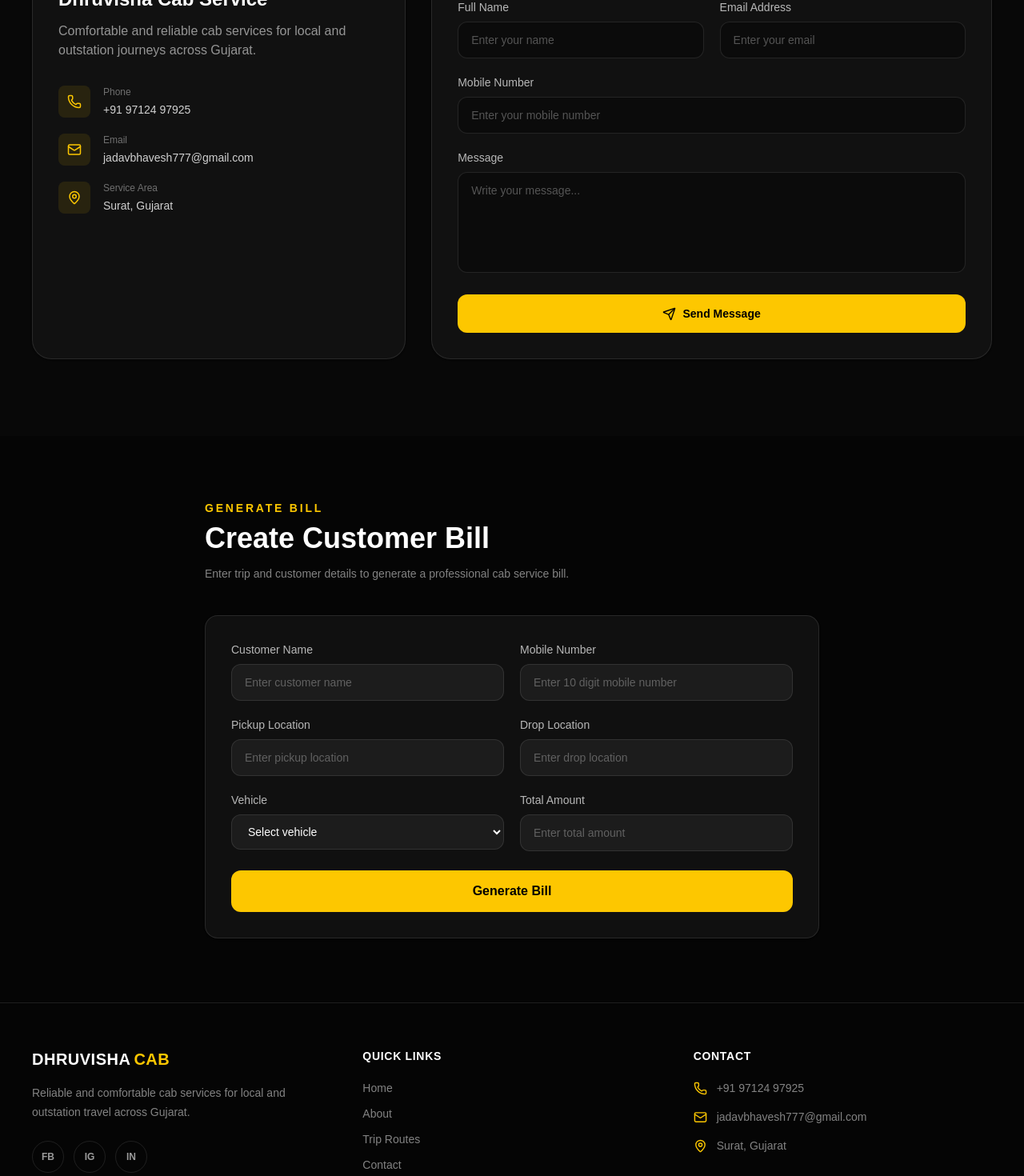
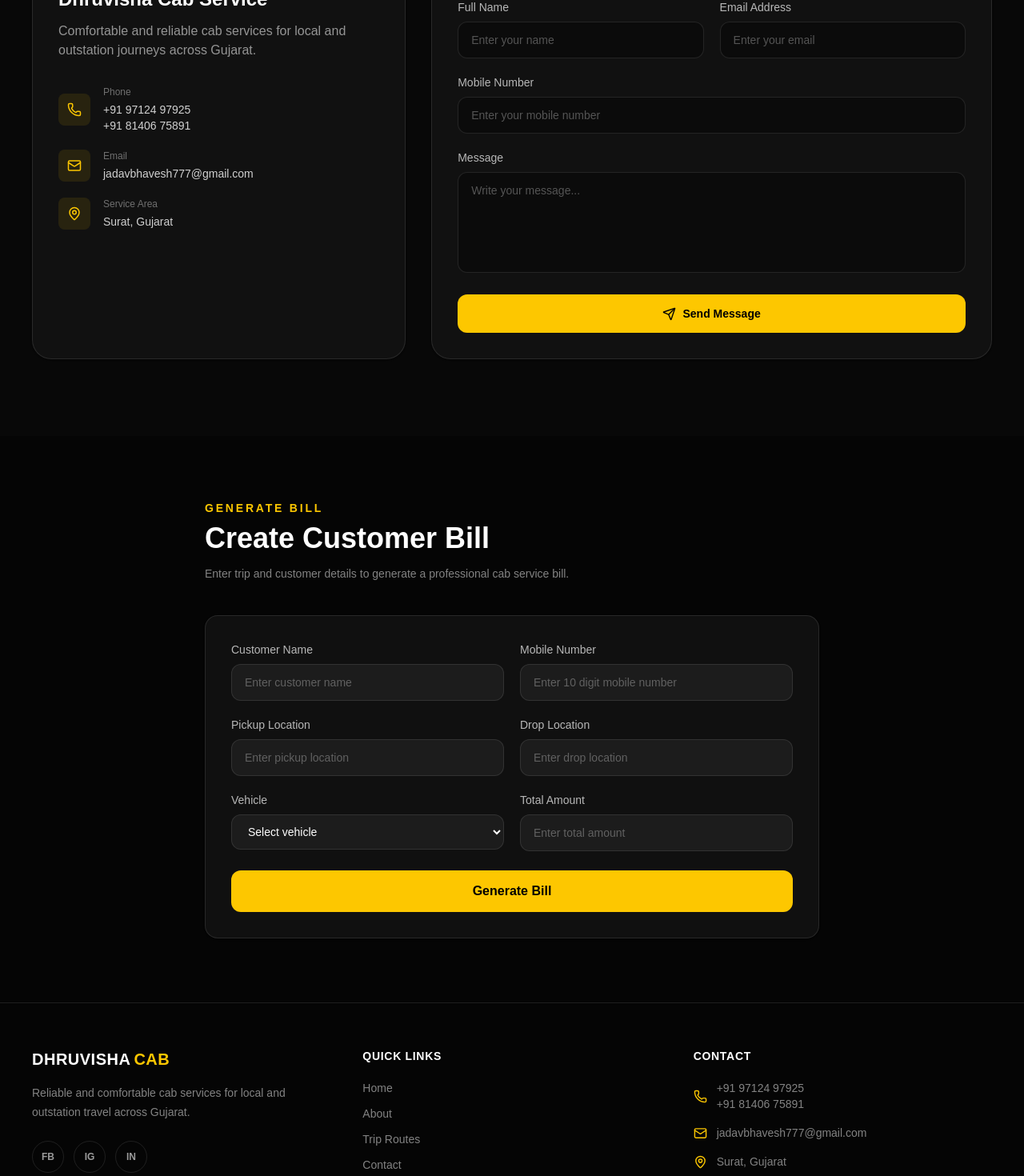
Before and after one commit to morivandan3-byte/dhruvisha-cab-service, a React app in the folder frontend/: page / in a window 1280 px wide. Shown: the part 3440-4910 px from the top of the page at 80% size. Built offline with nearby package versions, Linux system fonts and the light colour scheme; the HTML template or start-up script is replaced by a standard one.

Commit message:
fix vercel react route refresh

```diff
--- a/frontend/src/components/Footer.jsx
+++ b/frontend/src/components/Footer.jsx
@@ -73,7 +73,8 @@ const Footer = () => {
                 className="flex items-center gap-3 transition hover:text-yellow-500 dark:hover:text-yellow-400"
               >
                 <Phone size={17} className="text-yellow-500 dark:text-yellow-400" />
-                +91 97124 97925
+                +91 97124 97925 <br />
+                +91 81406 75891
               </a>
 
               <a
--- a/frontend/src/sections/Contact.jsx
+++ b/frontend/src/sections/Contact.jsx
@@ -67,7 +67,8 @@ const Contact = () => {
                   </p>
 
                   <p className="mt-1 text-sm font-medium text-gray-800 group-hover:text-yellow-500 dark:text-white/80 dark:group-hover:text-yellow-400">
-                    +91 97124 97925
+                    +91 97124 97925<br />
+                    +91 81406 75891
                   </p>
                 </div>
               </a>
```
